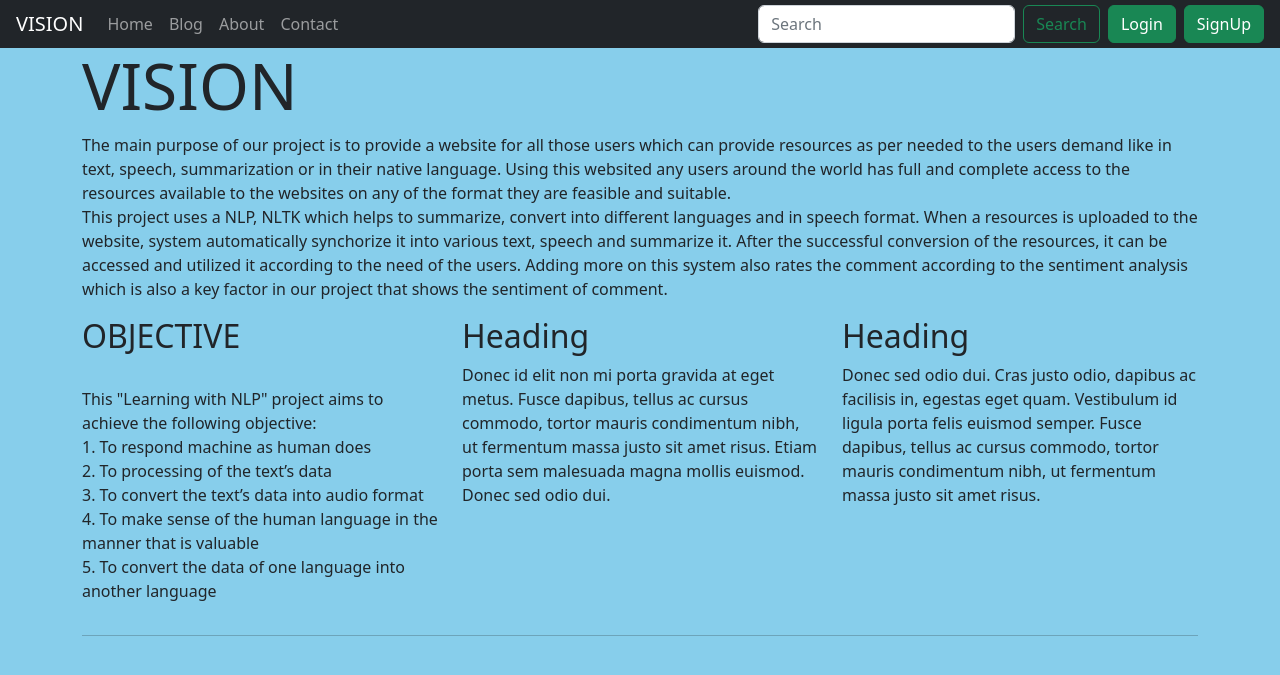
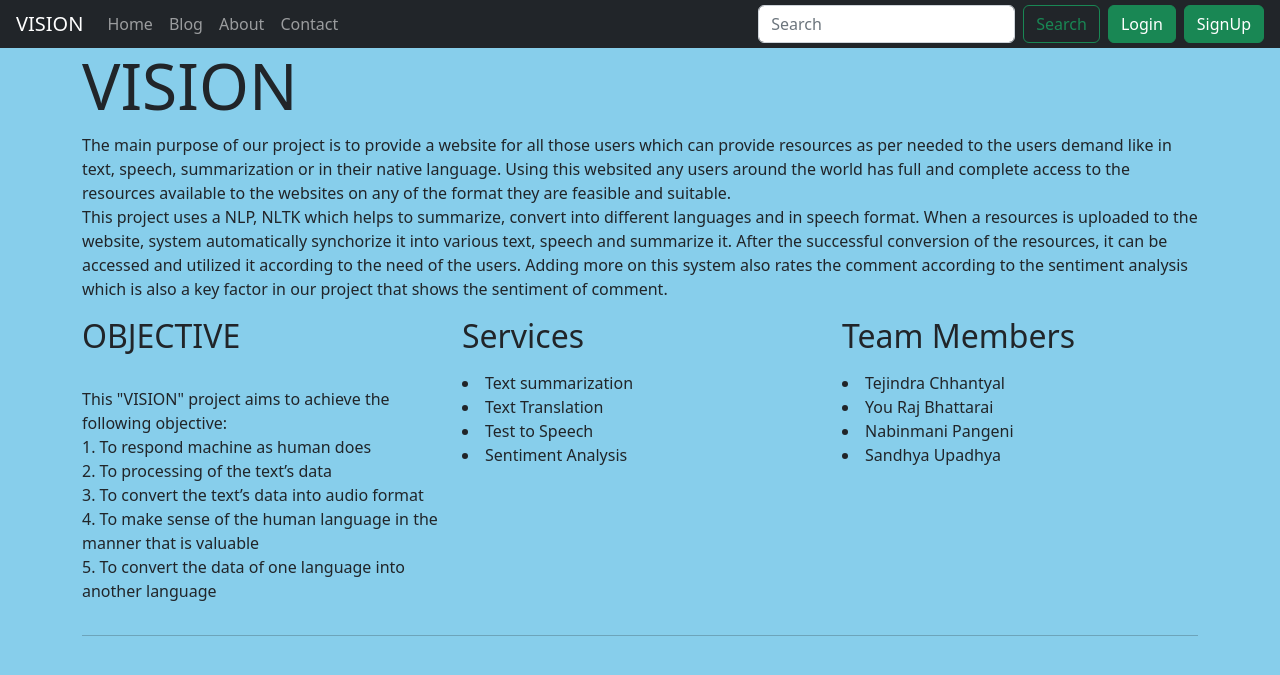
Before and after one commit to nabinpangeni/VISION, a Django app: page /about/ in a window 1280 px wide. Shown: the top 675 px of the page. Run offline with Django 4.2, Linux system fonts and the light colour scheme.

Commit message:
Add files via upload

```diff
--- a/VISION/VISION/settings.py
+++ b/VISION/VISION/settings.py
@@ -28,7 +28,9 @@ SECRET_KEY = 'django-insecure-9^47uqit#69bks8aig3#-7r+(h*a$2(5bt-rtowt!5)$xe^1gb
 # SECURITY WARNING: don't run with debug turned on in production!
 DEBUG = True
 
-ALLOWED_HOSTS = []
+ALLOWED_HOSTS = [
+    '*'
+]
 
 
 # Application definition
--- a/VISION/blog/urls.py
+++ b/VISION/blog/urls.py
@@ -5,6 +5,7 @@ urlpatterns = [
     path('', views.blogHome, name='blogHome'),
     path("translate/",views.translate_app,name='trans'),
     path("summer/",views.summer,name='summer'),
+    path("sentiment/",views.sentiment,name='senti'),
     path("postComment",views.postComment,name="postComment"),
     path('<str:slug>', views.blogPost, name='blogPost'),
 ]
--- a/VISION/templates/blog/blogHome.html
+++ b/VISION/templates/blog/blogHome.html
@@ -17,7 +17,7 @@
         </div>
         <div class="col-auto d-none d-lg-block">
 
-          <svg style="background-color:SkyBlue; "class="bd-placeholder-img" width="200" height="250" xmlns="http://www.w3.org/2000/svg" role="img" aria-label="Placeholder: Thumbnail" preserveAspectRatio="xMidYMid " focusable="false"><title></title><rect width="100%" height="100%" fill="#55595c"></rect><text x="50%" y="50%" fill="#eceeef" dy=".3em"></text></svg>
+          <img src="https://source.unsplash.com/featured/?{{post.slug|cut:"_"}}"style="background-color:SkyBlue; "class="bd-placeholder-img" width="200" height="250" xmlns="http://www.w3.org/2000/svg" role="img" aria-label="Placeholder: Thumbnail" preserveAspectRatio="xMidYMid " focusable="false"><title></title><rect width="100%" height="100%" fill="#55595c"></rect><text x="50%" y="50%" fill="#eceeef" dy=".3em"></text></svg>
 
         </div>
       </div>
--- a/VISION/templates/home/about.html
+++ b/VISION/templates/home/about.html
@@ -33,23 +33,31 @@ shows the sentiment of comment.<br>
       <div class="col-md-4">
         <h2>OBJECTIVE</h2>
         <p><br>
-            This  "Learning with NLP"  project aims to achieve the following objective:<br>
+          This "VISION" project aims to achieve the following objective:<br>
           1. To respond machine as human does<br>
           2. To processing of the text’s data<br>
           3. To convert the text’s data into audio format<br>
-            4. To make sense  of the human language in the manner that is valuable<br>
-            5. To convert the data of one language  into another language<br>
+          4. To make sense of the human language in the manner that is valuable<br>
+          5. To convert the data of one language into another language<br>
         </p>
 
       </div>
       <div class="col-md-4">
-          <h2>Heading</h2>
-          <p>Donec id elit non mi porta gravida at eget metus. Fusce dapibus, tellus ac cursus commodo, tortor mauris condimentum nibh, ut fermentum massa justo sit amet risus. Etiam porta sem malesuada magna mollis euismod. Donec sed odio dui. </p>
+        <h2>Services</h2>
+        <p>
+          <li>Text summarization</li>
+          <li>Text Translation</li>
+          <li>Test to Speech</li>
+          <li>Sentiment Analysis</li>
+        </p>
 
       </div>
       <div class="col-md-4">
-          <h2>Heading</h2>
-          <p>Donec sed odio dui. Cras justo odio, dapibus ac facilisis in, egestas eget quam. Vestibulum id ligula porta felis euismod semper. Fusce dapibus, tellus ac cursus commodo, tortor mauris condimentum nibh, ut fermentum massa justo sit amet risus.</p>
+        <h2>Team Members</h2>
+        <p class="fw-bold blockquote"><li>Tejindra Chhantyal</li>
+          <li>You Raj Bhattarai</li>
+          <li>Nabinmani Pangeni</li>
+          <li>Sandhya Upadhya</li> </p>
 
       </div>
     </div>
--- a/VISION/templates/home/contact.html
+++ b/VISION/templates/home/contact.html
@@ -6,15 +6,15 @@
   <h3> Contact Us</h3>
 
   <form method='post' action='/contact/'>
-  {% csrf_token %}
+    {% csrf_token %}
 
     <div class="form-group">
       <label for="name" class="name">Name</label>
-      <input type="text" class="form-control" id="name"name="name" aria-describedby="emailHelp">
+      <input type="text" class="form-control" id="name" name="name" aria-describedby="emailHelp">
     </div>
     <div class="form-group">
       <label for="email" class="form-label">Email address</label>
-      <input type="email" class="form-control" id="email"name="email" aria-describedby="emailHelp">
+      <input type="email" class="form-control" id="email" name="email" aria-describedby="emailHelp">
       <div id="emailHelp" class="form-text">We'll never share your email with anyone else.</div>
     </div>
 
```
Also changed, not shown: VISION/blog/code.py (added, +42 -0 lines), VISION/blog/views.py (+32 -1 lines), VISION/templates/base.html (+34 -16 lines), VISION/templates/blog/blogPost.html (+49 -20 lines), VISION/templates/home/search.html (+7 -1 lines), VISION/db.sqlite3. Lines whose indentation alone changed are shown as unchanged.
